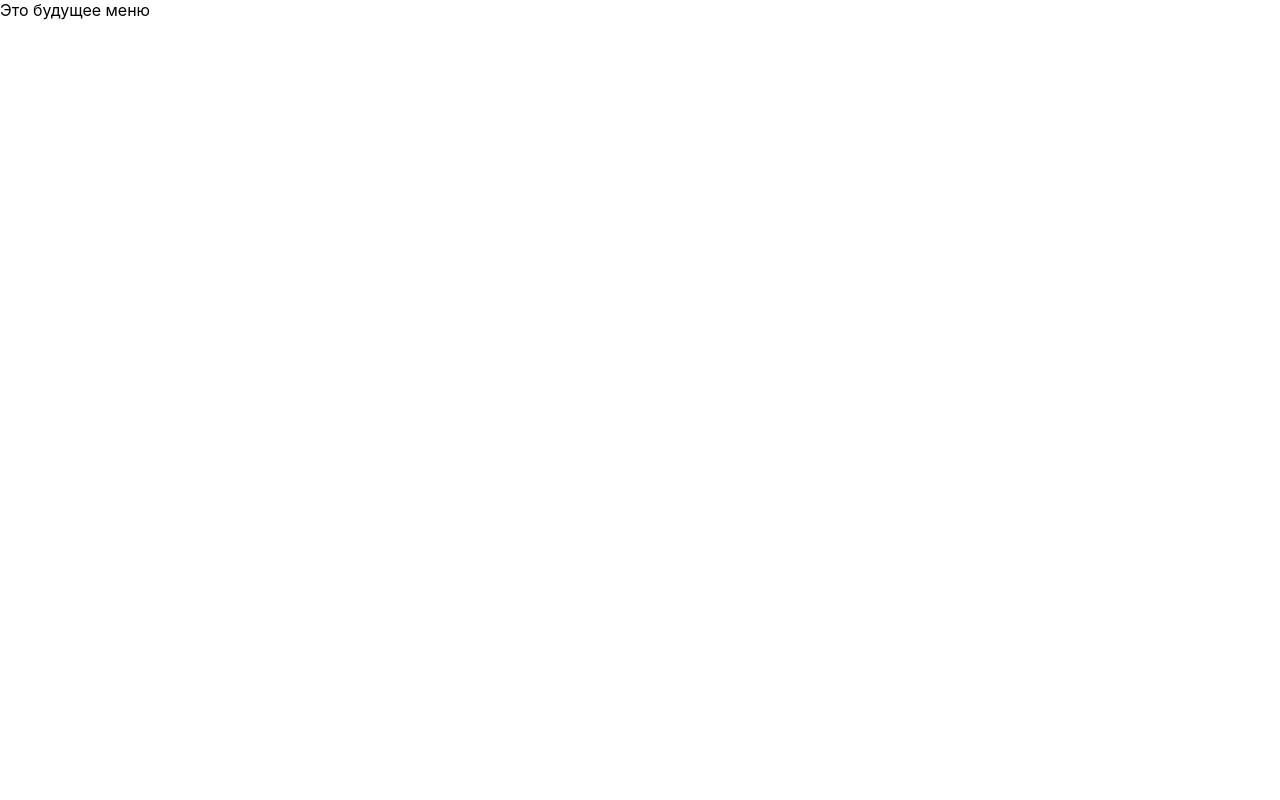
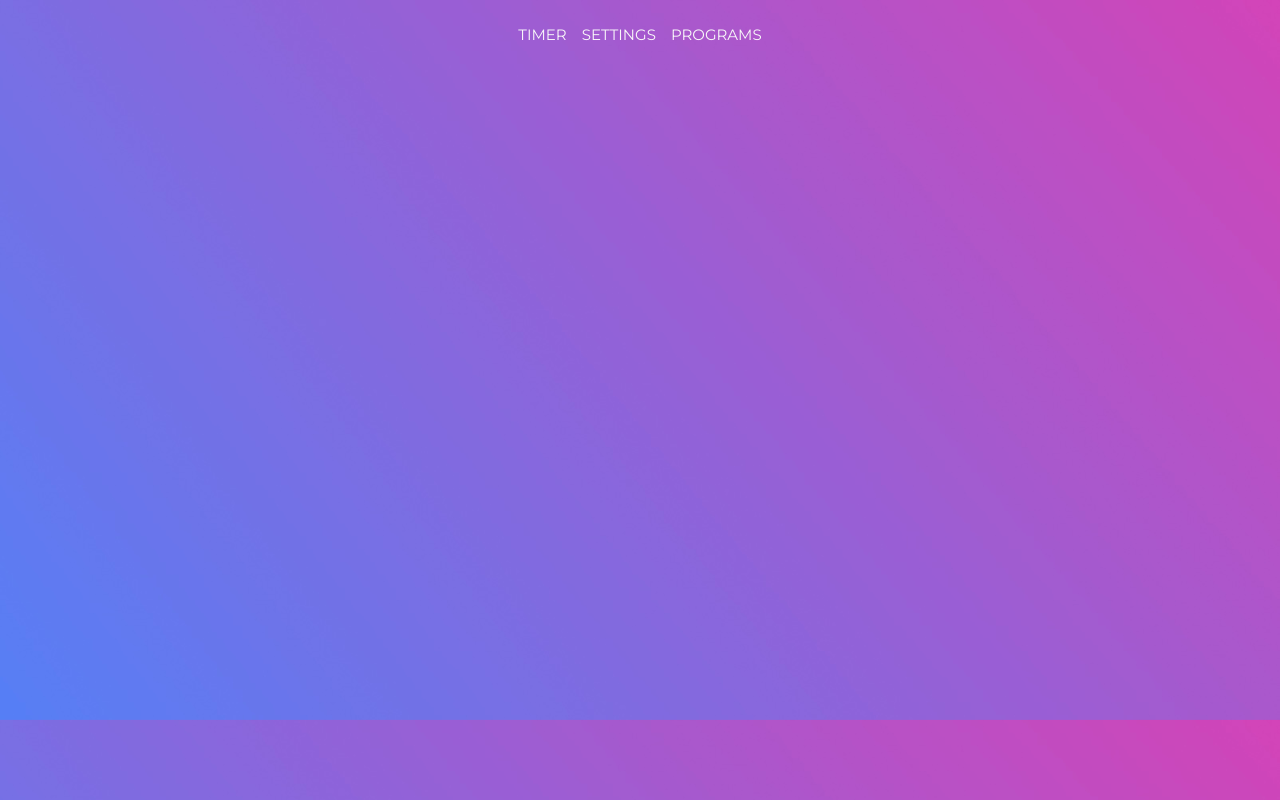
Before and after one commit to KingSerj/tabata-timer, a React (Create React App) app in the folder client/: page / in a window 1280 px wide. Built offline with nearby package versions, Linux system fonts and the light colour scheme.

Commit message:
Routing optimization

```diff
--- a/client/package.json
+++ b/client/package.json
@@ -3,6 +3,7 @@
   "version": "0.1.0",
   "private": true,
   "dependencies": {
+    "@fontsource/montserrat": "^4.5.14",
     "@testing-library/jest-dom": "^5.16.5",
     "@testing-library/react": "^13.4.0",
     "@testing-library/user-event": "^13.5.0",
--- /dev/null
+++ b/client/src/components/Container/index.jsx
@@ -0,0 +1,4 @@
+import React from "react"
+import * as SC from "./styles"
+
+export const Container = ({children}) => <SC.Container>{children}</SC.Container>
--- /dev/null
+++ b/client/src/components/Container/styles.jsx
@@ -0,0 +1,6 @@
+import styled from "styled-components";
+
+export const Container = styled.div`
+  max-width: 1024px;
+  margin: 0 auto;
+`
--- a/client/src/components/Root/index.jsx
+++ b/client/src/components/Root/index.jsx
@@ -1,7 +1,15 @@
 import React from "react";
 import {Outlet} from "react-router-dom";
+import * as SC from "./styles"
+import {Container} from "../Container";
 
 export const Root = () => <>
-    <div>Это будущее меню</div>
+    <Container>
+        <SC.Menu>
+            <SC.MenuItem to={"/timer"}>TIMER</SC.MenuItem>
+            <SC.MenuItem to={"/settings"}>SETTINGS</SC.MenuItem>
+            <SC.MenuItem to={"/programs"}>PROGRAMS</SC.MenuItem>
+        </SC.Menu>
+    </Container>
     <Outlet/>
 </>
--- /dev/null
+++ b/client/src/components/Root/styles.js
@@ -0,0 +1,28 @@
+import styled from "styled-components";
+import {NavLink} from "react-router-dom";
+import "@fontsource/montserrat"
+
+export const Menu = styled.div`
+  display: flex;
+  gap: 15px;
+  align-items: center;
+  justify-content: center;
+  margin: 25px 0 25px 0;
+  font-family: "Montserrat", sans-serif ;
+`
+
+export const MenuItem = styled(NavLink)`
+  font-size: 15px;
+  text-decoration: none;
+  color: #F8F7F9;
+
+  &.active {
+    font-weight: bold;
+  }
+
+  &:hover {
+    text-decoration: underline;
+    text-underline-offset: 5px;
+  }
+
+`
--- a/client/src/index.css
+++ b/client/src/index.css
@@ -5,6 +5,8 @@ body {
     sans-serif;
   -webkit-font-smoothing: antialiased;
   -moz-osx-font-smoothing: grayscale;
+  background-image: url('../public/background.PNG');
+  background-size: cover;
 }
 
 code {
```
Also changed, not shown: client/public/background.PNG (added), 1 other file (tests, documents, lock files or other folders).
